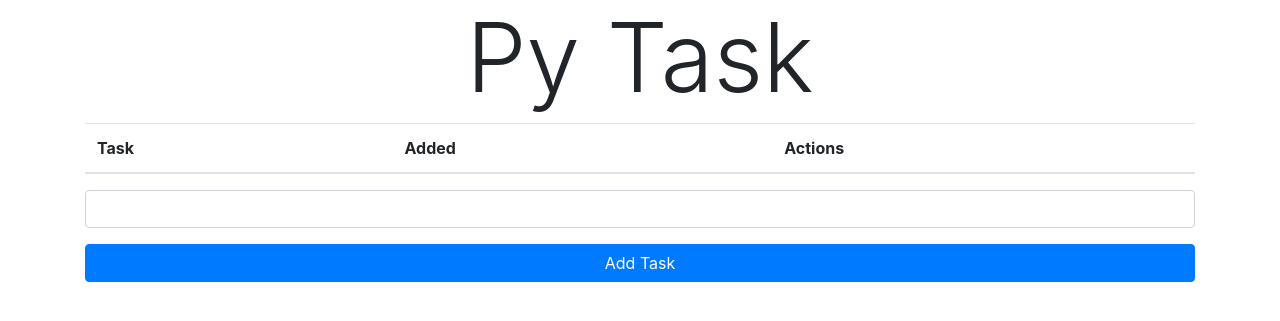
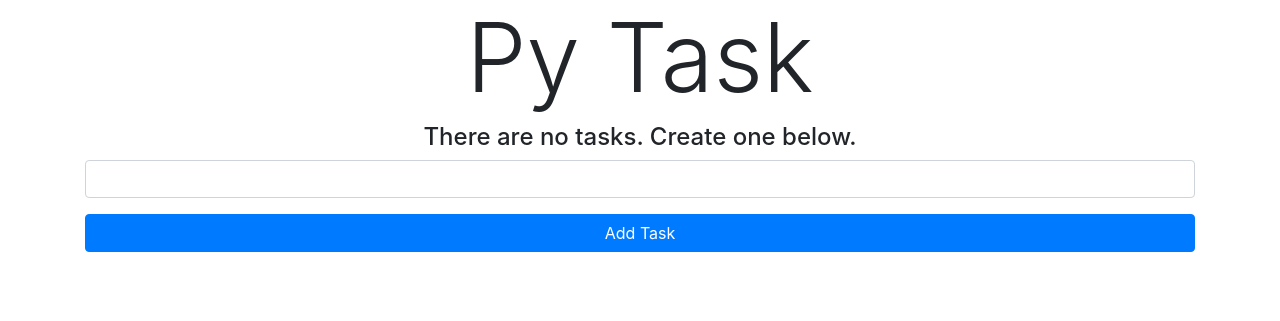
Before and after one commit to aaronshivers/py_todo, a Flask app: page / in a window 1280 px wide. Shown: the top 321 px of the page. Run offline with Flask 2, Linux system fonts and the light colour scheme; data that the repository does not hold is empty; some libraries are stand-ins or nearby versions.

Commit message:
added message when there are no tasks

```diff
--- a/templates/index.html
+++ b/templates/index.html
@@ -7,6 +7,10 @@
 {% block body %}
 <div class="container">
   <h1 class="display-1 text-center">Py Task</h1>
+
+  {% if tasks|length < 1 %}
+  <h4 class="text-center">There are no tasks. Create one below.</h4>
+  {% else %}
 
   <table class="table">
     <thead>
@@ -30,6 +34,7 @@
       {% endfor %}
     </tbody>
   </table>
+  {% endif %}
 
   <form action="/" method="POST">
     <div class="form-group">
```
